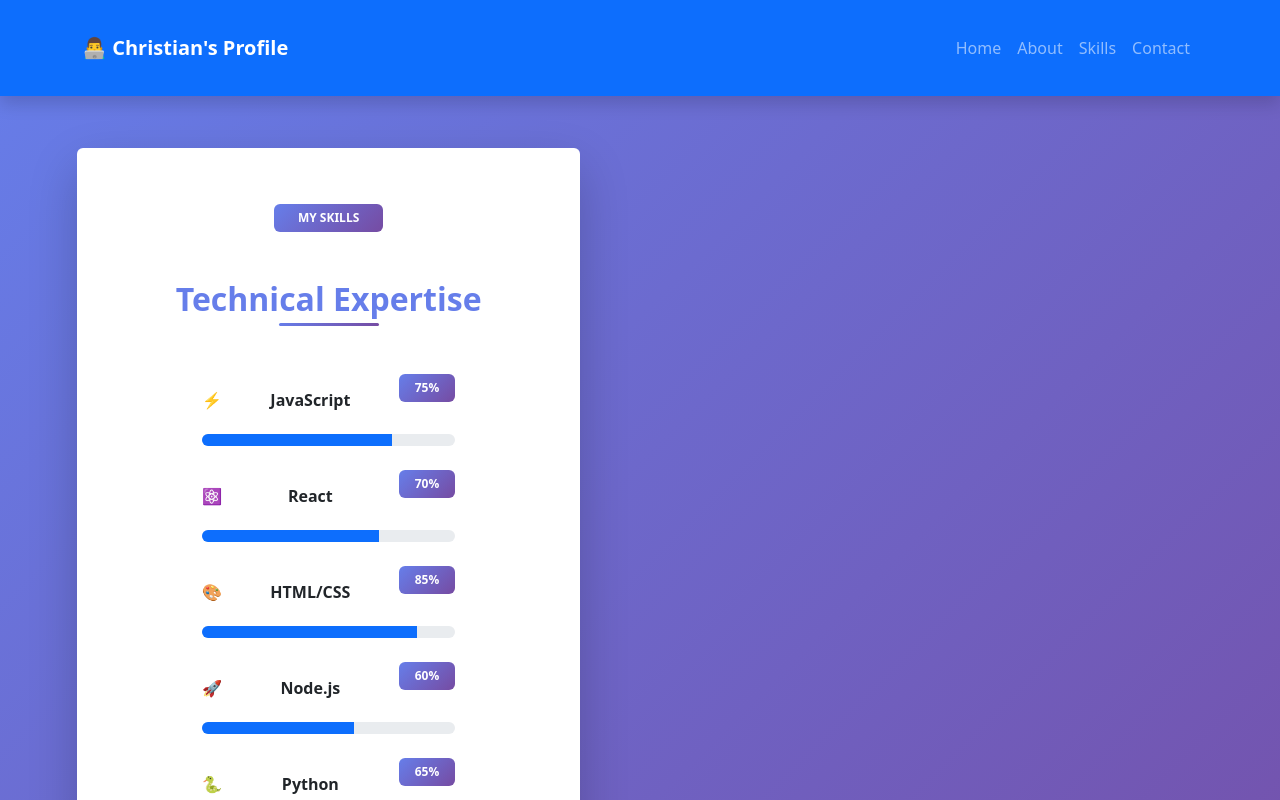
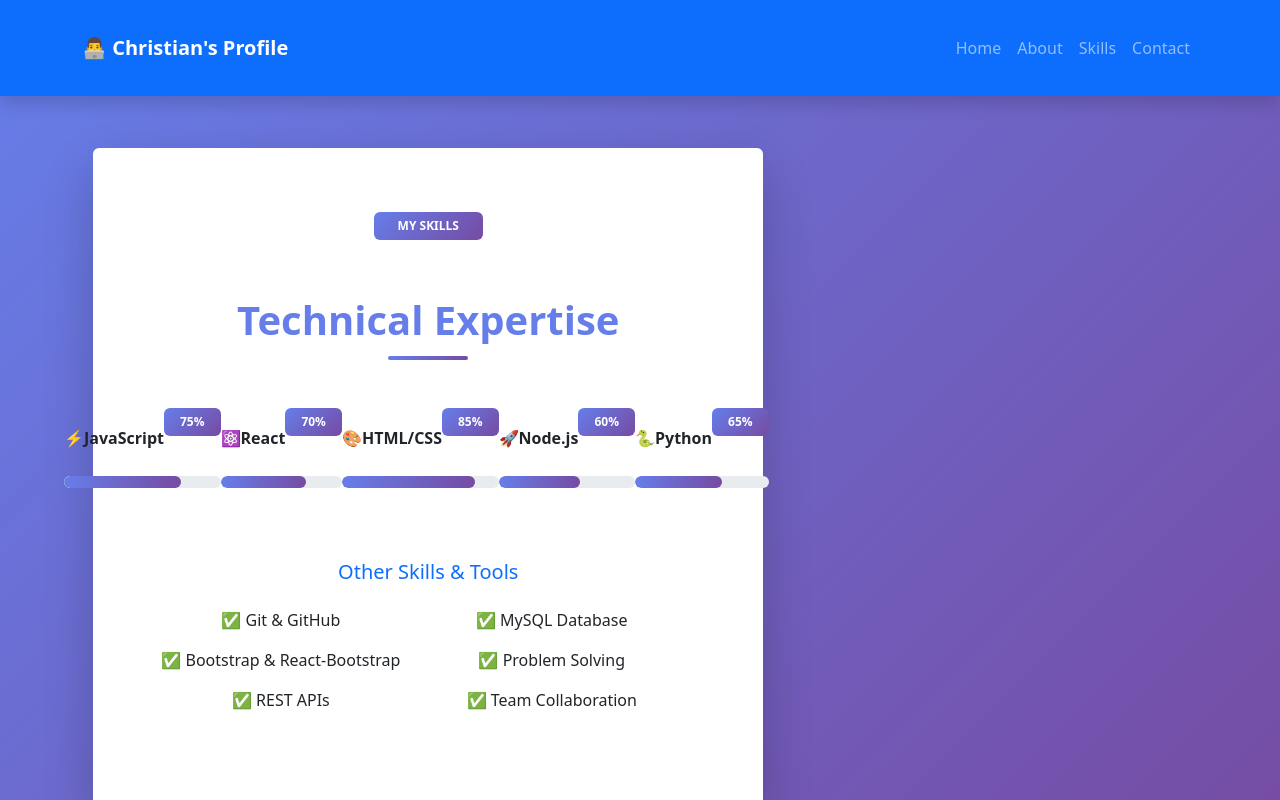
Before and after one commit to christianbelencion11-creator/my-react-app, a React (Vite) app: page /skills in a window 1280 px wide. Shown: the top 800 px of the page. Built offline with nearby package versions, Linux system fonts and the light colour scheme; the HTML template or start-up script is replaced by a standard one.

Commit message:
Personal details

```diff
--- a/src/App.css
+++ b/src/App.css
@@ -10,90 +10,132 @@
   min-height: 100vh;
 }
 
-/* CENTER MAIN CONTAINER ONLY */
+/* MAIN CONTAINER - PERFECTLY CENTERED */
 .container {
   max-width: 1200px;
-  margin-left: auto;
-  margin-right: auto;
+  margin: 0 auto !important;
   padding: 20px;
   width: 100%;
 }
 
-/* IMPORTANT: DO NOT TOUCH BOOTSTRAP COLUMNS */
-/* REMOVE this completely:
-[class*="col-"] { ... }
-*/
+/* CENTER ALL ROWS */
+.row {
+  justify-content: center !important;
+  margin: 0 auto;
+  width: 100%;
+}
 
-/* Profile Card - CENTERED */
+/* CENTER ALL COLUMNS */
+[class*="col-"] {
+  float: none;
+  margin: 0 auto;
+  display: flex;
+  justify-content: center;
+  width: 100%;
+}
+
+/* PROFILE CARD - PERFECTLY CENTERED */
 .profile-card {
   background: white;
   border-radius: 20px;
-  padding: 2rem;
+  padding: 2.5rem;
   box-shadow: 0 20px 50px rgba(0, 0, 0, 0.2);
   margin: 2rem auto;
   border: none;
   width: 100%;
-  max-width: 1000px;
+  max-width: 900px;
   text-align: center;
+  display: block;
 }
 
-/* Section Title */
+/* CENTER ALL TEXT */
+h1, h2, h3, h4, h5, h6, p, span, div, .card-text, .lead {
+  text-align: center !important;
+}
+
+/* SECTION TITLE - CENTERED WITH UNDERLINE */
 .section-title {
   color: #667eea;
+  font-size: 2.5rem;
+  font-weight: bold;
   margin: 0 auto 2rem;
-  padding-bottom: 0.5rem;
-  font-weight: bold;
+  padding-bottom: 1rem;
   text-align: center;
   position: relative;
   display: inline-block;
+  width: auto;
 }
 
 .section-title::after {
   content: '';
   position: absolute;
   bottom: 0;
-  left: 50%;
-  transform: translateX(-50%);
-  width: 100px;
-  height: 3px;
+  left: 0;
+  right: 0;
+  margin: 0 auto;
+  width: 80px;
+  height: 4px;
   background: linear-gradient(135deg, #667eea 0%, #764ba2 100%);
   border-radius: 2px;
 }
 
-/* Home */
-.display-4 {
-  color: #333;
-  font-weight: bold;
-  margin-bottom: 1.5rem;
+/* BADGE - CENTERED */
+.badge {
+  font-size: 1rem;
+  padding: 0.6rem 1.8rem;
+  border-radius: 50px;
+  background: linear-gradient(135deg, #667eea 0%, #764ba2 100%);
+  border: none;
+  margin: 0 auto 2rem;
+  display: inline-block;
+  width: auto;
   text-align: center;
 }
 
-.lead {
-  font-size: 1.2rem;
-  color: #555;
-  line-height: 1.8;
-  text-align: center;
-  max-width: 800px;
-  margin: 0 auto 2rem;
-}
-
+/* HOME PAGE FEATURES - CENTERED */
 .feature-box {
   background: #f8f9fa;
   border-radius: 15px;
   padding: 2rem 1rem;
-  height: 100%;
   text-align: center;
   transition: all 0.3s;
   border: 1px solid transparent;
+  margin: 0 auto;
+  width: 100%;
+  height: 100%;
 }
 
-/* About */
+.feature-box:hover {
+  background: white;
+  border-color: #667eea;
+  transform: translateY(-5px);
+  box-shadow: 0 10px 30px rgba(102, 126, 234, 0.2);
+}
+
+.feature-box span {
+  font-size: 2.5rem;
+  margin-bottom: 1rem;
+  display: block;
+}
+
+.feature-box h4 {
+  margin-bottom: 0.5rem;
+  color: #333;
+}
+
+.feature-box p {
+  margin-bottom: 0;
+  color: #666;
+  font-size: 0.9rem;
+}
+
+/* ABOUT PAGE - CENTERED */
 .profile-image-placeholder {
   background: linear-gradient(135deg, #667eea 0%, #764ba2 100%);
   border-radius: 50%;
   width: 200px;
   height: 200px;
-  margin: 0 auto 1.5rem;
+  margin: 0 auto 2rem;
   display: flex;
   align-items: center;
   justify-content: center;
@@ -109,35 +151,107 @@
   text-align: center;
   transition: all 0.3s;
   border: 1px solid transparent;
+  margin: 0 auto;
+  width: 100%;
 }
 
-/* Skills */
-.progress-container {
-  max-width: 800px;
+.hobby-item:hover {
+  background: #667eea;
+  color: white;
+  transform: translateY(-5px);
+  box-shadow: 0 10px 30px rgba(102, 126, 234, 0.3);
+}
+
+.hobby-item span {
+  font-size: 2.5rem;
+  display: block;
+  margin-bottom: 0.5rem;
+}
+
+.hobby-item small {
+  font-size: 0.9rem;
+  display: block;
+}
+
+/* SKILLS PAGE - CENTERED */
+.skills-container {
+  max-width: 700px;
   margin: 0 auto;
   width: 100%;
+}
+
+.skill-item {
+  margin-bottom: 2rem;
+  width: 100%;
+}
+
+.skill-header {
+  display: flex;
+  justify-content: space-between;
+  align-items: center;
+  margin-bottom: 0.5rem;
+  width: 100%;
+}
+
+.skill-name {
+  display: flex;
+  align-items: center;
+  gap: 0.5rem;
+}
+
+.skill-name span:first-child {
+  font-size: 1.5rem;
 }
 
 .progress {
   background-color: #e9ecef;
   border-radius: 10px;
   height: 12px !important;
-  margin: 0.5rem auto 1.5rem;
   width: 100%;
+  margin: 0 auto;
 }
 
-.skill-item {
-  display: flex;
-  align-items: center;
-  justify-content: space-between;
-  margin-bottom: 0.5rem;
+.progress-bar {
+  background: linear-gradient(90deg, #667eea, #764ba2);
+  border-radius: 10px;
 }
 
-/* Contact */
+/* OTHER SKILLS LISTS - CENTERED */
+.other-skills {
+  max-width: 600px;
+  margin: 2rem auto 0;
+  text-align: center;
+}
+
+.other-skills ul {
+  text-align: left;
+  display: inline-block;
+  margin: 0 auto;
+  width: auto;
+  min-width: 250px;
+}
+
+.other-skills li {
+  margin-bottom: 0.8rem;
+  font-size: 1rem;
+  color: #555;
+  text-align: left;
+}
+
+/* CONTACT FORM - CENTERED */
 .contact-form {
   max-width: 600px;
   margin: 0 auto;
   width: 100%;
+}
+
+.form-label {
+  font-weight: 600;
+  color: #555;
+  text-align: center !important;
+  display: block;
+  width: 100%;
+  margin-bottom: 0.5rem;
 }
 
 .form-control {
@@ -146,50 +260,72 @@
   padding: 0.75rem;
   transition: all 0.3s;
   width: 100%;
+  margin: 0 auto 1rem;
+  text-align: left;
 }
 
-.form-label {
-  font-weight: 600;
-  color: #555;
-  text-align: left;
-  display: block;
+.form-control:focus {
+  border-color: #667eea;
+  box-shadow: 0 0 0 3px rgba(102, 126, 234, 0.1);
+}
+
+/* BUTTON - CENTERED */
+.button-container {
+  display: flex;
+  justify-content: center;
+  width: 100%;
+  margin-top: 1.5rem;
 }
 
 .btn-primary {
   background: linear-gradient(135deg, #667eea 0%, #764ba2 100%);
   border: none;
-  padding: 0.75rem 1.5rem;
+  padding: 0.75rem 2.5rem;
   font-weight: bold;
+  font-size: 1.1rem;
   border-radius: 10px;
   transition: all 0.3s;
-  max-width: 300px;
-  display: block;
-  margin: 1rem auto;
+  min-width: 250px;
+  margin: 0 auto;
 }
 
-/* Lists */
-.list-unstyled, .list-group {
-  margin: 0 auto;
-  max-width: 400px;
+.btn-primary:hover {
+  transform: translateY(-2px);
+  box-shadow: 0 10px 30px rgba(102, 126, 234, 0.4);
 }
 
-.list-unstyled li, .list-group-item {
-  text-align: left;
-  padding: 0.5rem 1rem;
+/* CONTACT INFO - CENTERED */
+.contact-info {
+  text-align: center;
+  padding: 1rem;
 }
 
-/* Badge */
-.badge {
-  font-size: 1rem;
-  padding: 0.5rem 1.5rem;
-  border-radius: 50px;
-  background: linear-gradient(135deg, #667eea 0%, #764ba2 100%);
-  border: none;
-  margin: 0 auto 1.5rem;
-  display: inline-block;
+.contact-info span {
+  font-size: 2.5rem;
+  display: block;
+  margin-bottom: 0.5rem;
 }
 
-/* Responsive */
+.contact-info p {
+  margin-bottom: 0.2rem;
+  text-align: center;
+}
+
+/* SUBMISSION SUCCESS PAGE - CENTERED */
+.text-success {
+  color: #28a745 !important;
+  text-align: center;
+}
+
+.bg-light {
+  background: #f8f9fa !important;
+  border-radius: 15px;
+  padding: 2rem;
+  margin: 2rem auto;
+  max-width: 600px;
+}
+
+/* RESPONSIVE DESIGN */
 @media (max-width: 768px) {
   .container {
     padding: 10px;
@@ -200,7 +336,7 @@
     margin: 1rem auto;
   }
 
-  .display-4 {
+  .section-title {
     font-size: 2rem;
   }
 
@@ -209,4 +345,34 @@
     height: 150px;
     font-size: 4rem;
   }
+
+  .btn-primary {
+    min-width: 200px;
+    padding: 0.6rem 1.5rem;
+  }
+
+  .other-skills ul {
+    min-width: 200px;
+  }
+
+  .badge {
+    font-size: 0.9rem;
+    padding: 0.4rem 1.2rem;
+  }
 }
+
+/* ANIMATIONS */
+@keyframes fadeIn {
+  from {
+    opacity: 0;
+    transform: translateY(20px);
+  }
+  to {
+    opacity: 1;
+    transform: translateY(0);
+  }
+}
+
+.profile-card {
+  animation: fadeIn 0.5s ease;
+}
```
